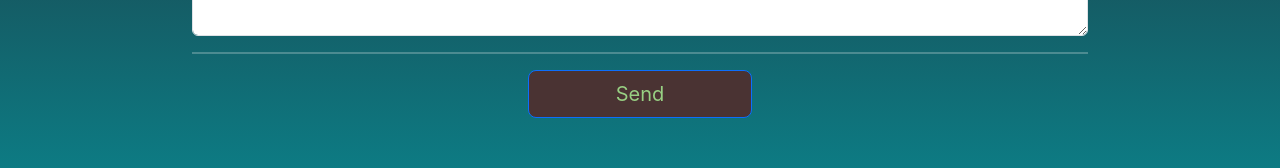
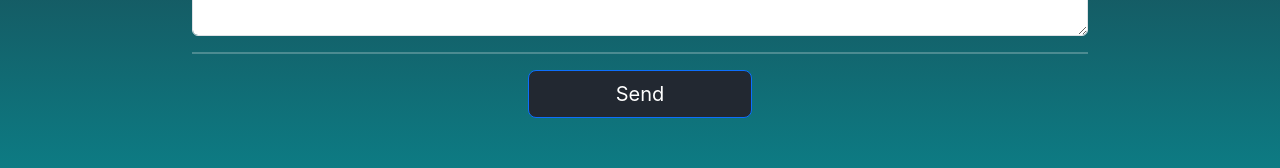
Before and after one commit to Recki15/crafttips, a React (Create React App) app in the folder client/: page /Contact in a window 1280 px wide. Shown: the part 356-524 px from the top of the page. Built offline with nearby package versions, Linux system fonts and the light colour scheme; no server answers.

Commit message:
contactpage

```diff
--- a/client/src/Pages/ContactUs.js
+++ b/client/src/Pages/ContactUs.js
@@ -30,7 +30,7 @@ export const ContactUs = () => {
     </div>
     <hr className="my-4" />
     <div className="text-center">
-      <button className="w-25 btn btn-primary btn-lg" type="submit" style={{ backgroundColor: "#4A3333" , color: "#98D083"}}>Send</button>
+      <button className="w-25 btn btn-primary btn-lg" type="submit">Send</button>
             </div>
         </form>
     </div>
```
